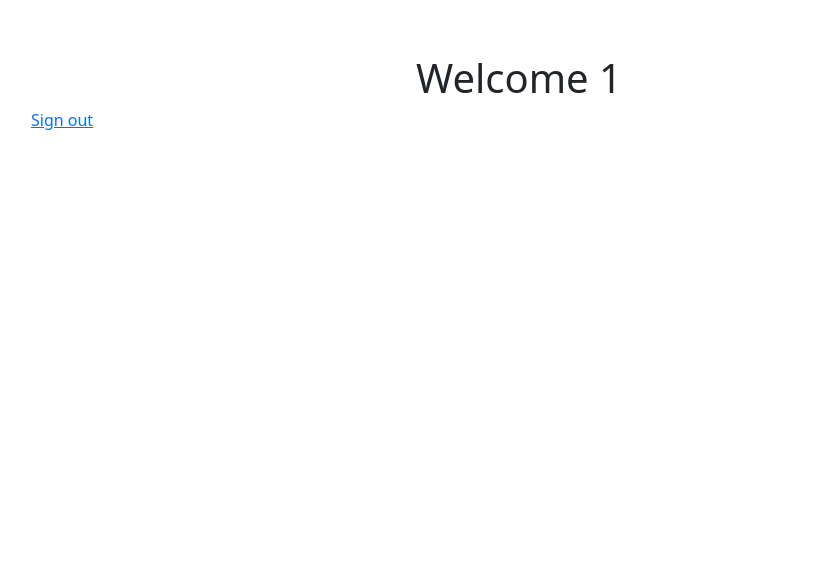
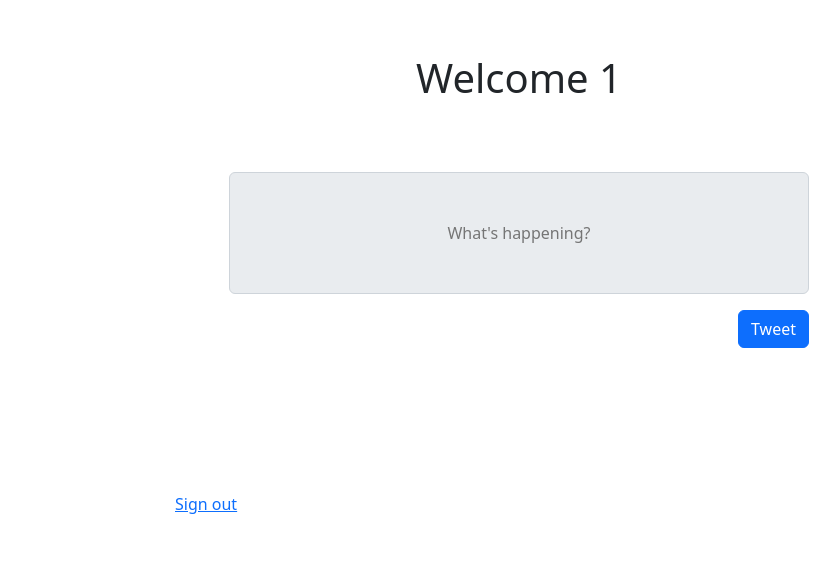
Before and after one commit to RoidoCTB/Final-Project, a PHP site: page /twitter-login.php?user=1 in a window 1280 px wide. Shown: the top 563 px of the page, without its empty margins (121-961 px from the left). Run offline with PHP 8.4, Linux system fonts and the light colour scheme; some libraries are stand-ins or nearby versions.

Commit message:
added tweet text box and tweet button

```diff
--- a/twitter-login.php
+++ b/twitter-login.php
@@ -13,17 +13,25 @@
 <body>
     <div class="container mt-5">
         <div class="row">
-            <div class="col-12">
+            <div class="col-12 mx-auto">
                 <div class="text-center fs-1 text">
                     Welcome <?php echo $_GET['user']; ?>
                 </div>
             </div>
         </div>
     </div>
-    <div class="container float-end">
+  <div class="container-fluid mt-3 p-5">
+    <div class="row">
+        <div class="col-6 mx-auto">
+                <input class="input-group input-group-text p-5" type="text" placeholder="What's happening?">
+                <input class="float-end btn btn-primary mt-3" type="submit" name="" value="Tweet">
+        </div>
+    </div>
+  </div>
+    <div class="container mt-5 p-5">
         <div class="row">
-            <div class="col-8">
-                <a href="login.php">Sign out</a>
+            <div class="col-8 mx-auto float-end">
+                <a href="index.php">Sign out</a>
             </div>
         </div>
     </div>
```
